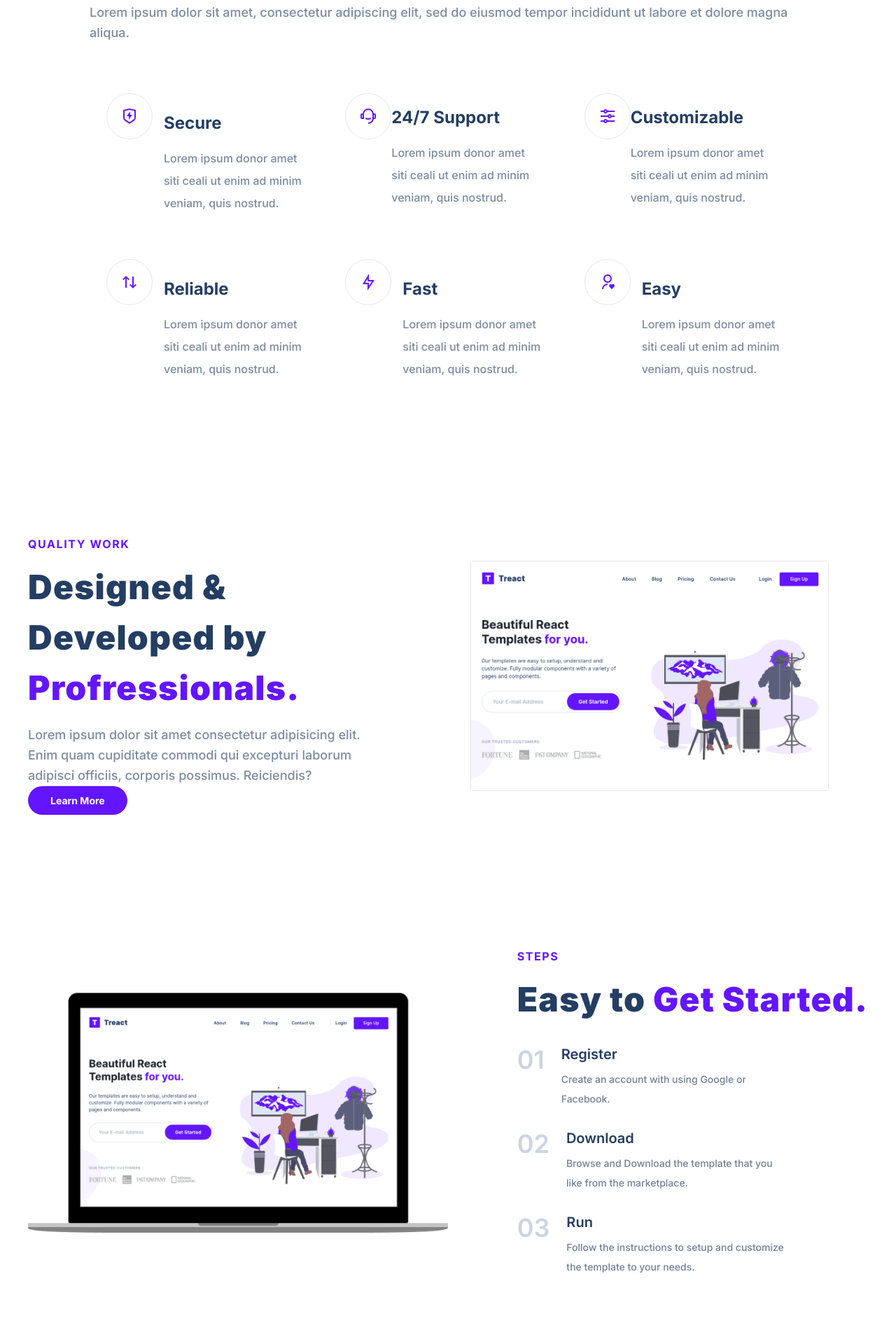
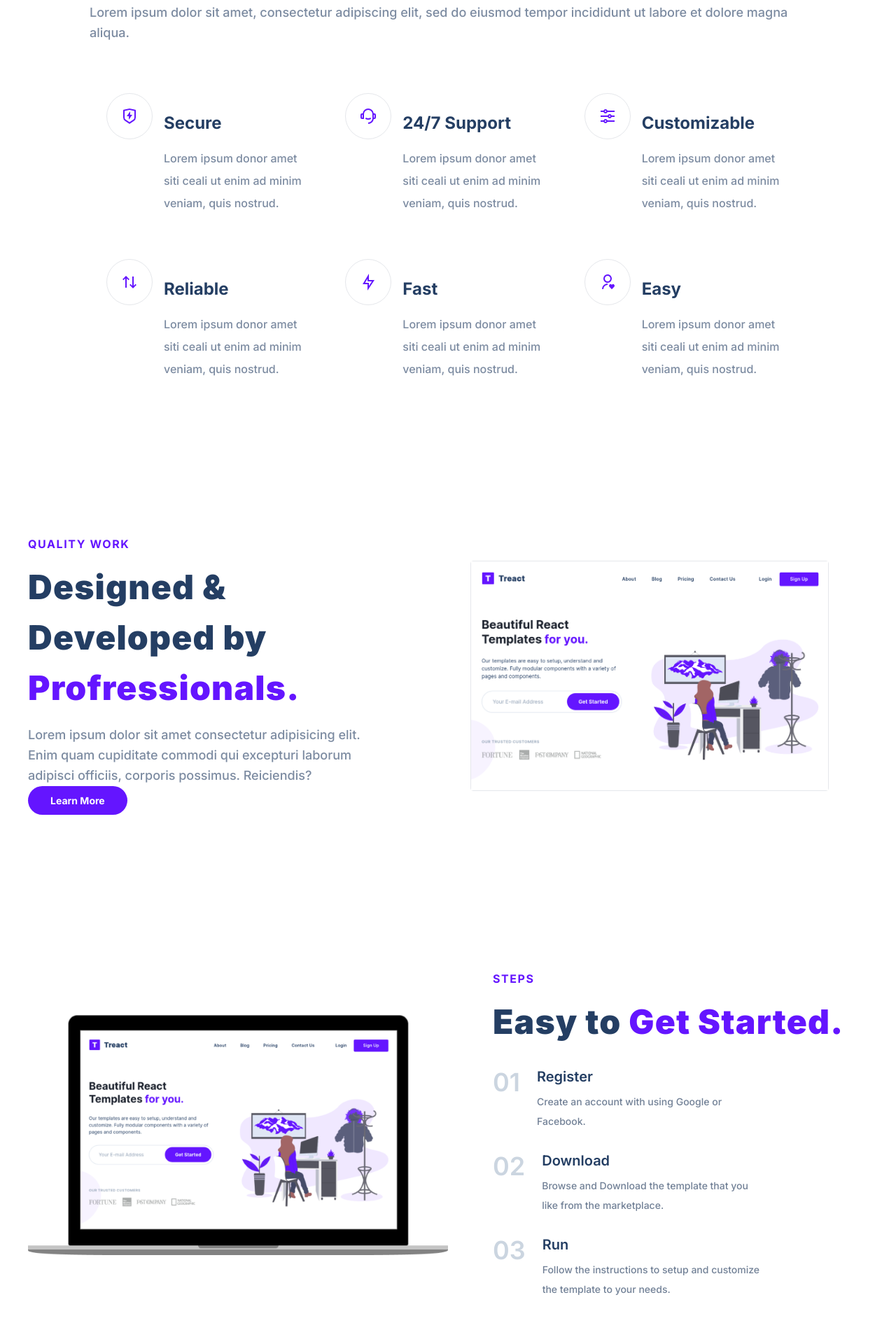
Before and after one commit to RyanSporing/treact-project, a plain HTML site: page index.html in a window 1280 px wide. Shown: the part 950-2860 px from the top of the page at 70% size. Drawn offline with Linux system fonts and the light colour scheme.

Commit message:
final touches

```diff
--- a/index.html
+++ b/index.html
@@ -12,6 +12,7 @@
       crossorigin="anonymous"
     />
     <script src="https://kit.fontawesome.com/46724c9d07.js" crossorigin="anonymous"></script>
+    <script src="./script.js"></script>
   </head>
 
   <body>
@@ -131,7 +132,7 @@
                         <figure class="feature__img--wrapper">
                             <img class="feature__img" src="./assets/support-icon.f9253ffa8cb6ffde5bbaa05eb5136375.svg" alt="headset">
                         </figure>
-                        <div class="feature__test">
+                        <div class="feature__text">
                         <h2 class="feature__title">24/7 Support</h2>
                         <div class="feature__para">Lorem ipsum donor amet siti ceali ut enim ad minim veniam, quis nostrud.</div>
                         </div>
@@ -142,7 +143,7 @@
                     <figure class="feature__img--wrapper">
                     <img class="feature__img" src="./assets/customize-icon.367468c90fd796009b97fbfba67b2c6a.svg" alt="settings bar">
                     </figure>
-                    <div class="featuer__text">
+                    <div class="feature__text">
                     <h2 class="feature__title">Customizable</h2>
                     <div class="feature__para">Lorem ipsum donor amet siti ceali ut enim ad minim veniam, quis nostrud.</div>
                     </div>
@@ -206,7 +207,7 @@
             <figure class="steps__img--wrapper">
                 <img src="./assets/hero-screenshot-2.241aac1fbc66db29d873.png" alt="laptop">
             </figure>
-            <div class="stps__description">
+            <div class="steps__description">
                 <div class="section__tag">STEPS</div>
                 <h2 class="section__title">Easy to <span class="purple">Get Started.</span></h2>
                     <div class="steps__list">
@@ -385,8 +386,8 @@
         <div class="container">
           <div class="row">
             <div class="start__container">
-                <div class="start__row">
-                    <div class="start__title">Developers all over the world are happily using Treact.</div>
+              <div class="start__row">
+                  <div class="start__title">Developers all over the world are happily using Treact.</div>
                     <div class="start__buttons">
                         <button class="start__button btn">Get Started</button>
                         <button class="start__button btn">Contact Us</button>
```
